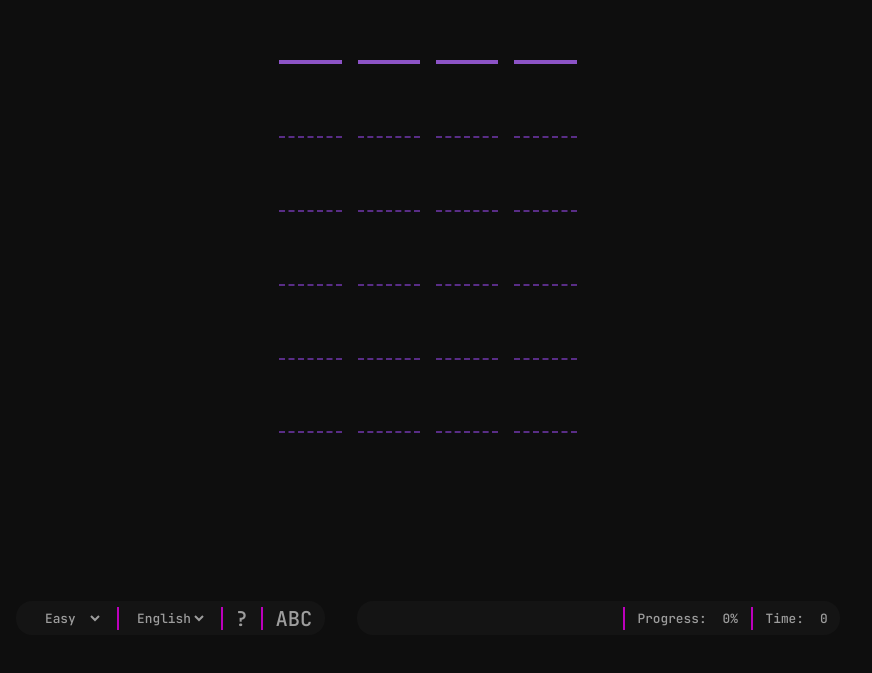
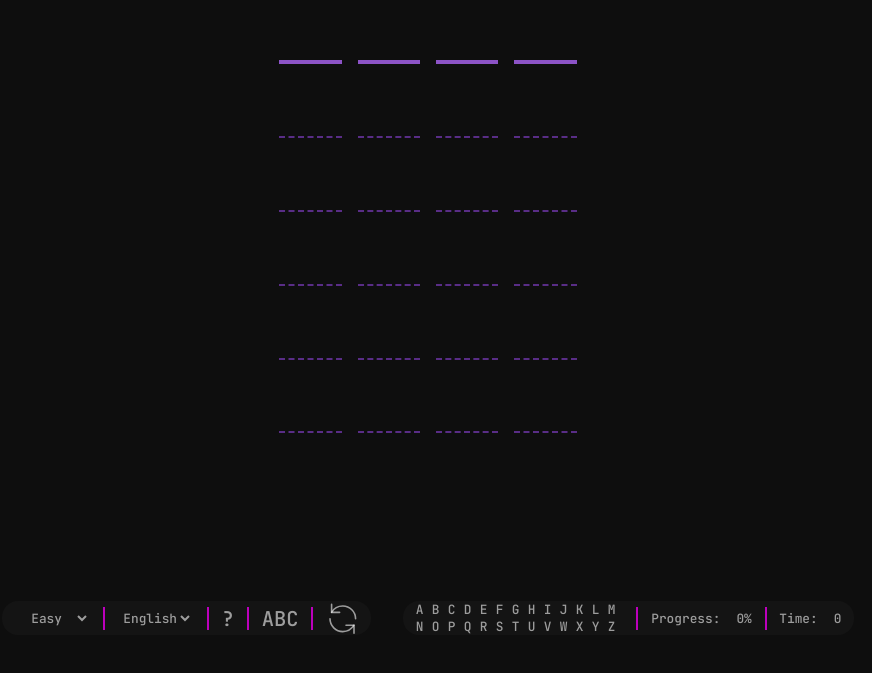
Before and after one commit to ZeSved/Wordie, a React (Vite) app: page / in a window 1280 px wide. Shown: the part 101-774 px from the top of the page, without its empty margins (212-1084 px from the left). Built offline with nearby package versions, Linux system fonts and the light colour scheme.

Commit message:
added regeneration button

```diff
--- a/src/App.tsx
+++ b/src/App.tsx
@@ -47,7 +47,6 @@ function App() {
 	const [intervalId, setIntervalId] = useState<number>(0)
 
 	const [showHints, setShowHints] = useState<boolean>(true)
-	const [showAlphabet, setShowAlphabet] = useState<boolean>(true)
 	const [indicate, setIndicate] = useState<Indicate>({
 		correct: [],
 		inWord: [],
@@ -123,8 +122,6 @@ function App() {
 					dispatch={dispatch}
 					showHints={showHints}
 					setShowHints={setShowHints}
-					showAlphabet={showAlphabet}
-					setShowAlphabet={setShowAlphabet}
 					indicate={indicate}
 				/>
 			</div>
--- /dev/null
+++ b/src/interaction/SVG.tsx
@@ -0,0 +1,21 @@
+export default function SVG({ color }: { color: string }) {
+	return (
+		<svg
+			height='32'
+			viewBox='0 0 20 20'
+			width='32'
+			xmlns='http://www.w3.org/2000/svg'>
+			<g
+				fill='none'
+				fill-rule='evenodd'
+				stroke={color}
+				stroke-linecap='round'
+				stroke-linejoin='round'
+				transform='translate(2 1)'>
+				<path d='m1.5 5.5c1.37786776-2.41169541 4.02354835-4 7-4 4.418278 0 8 3.581722 8 8m-1 4c-1.4081018 2.2866288-4.1175492 4-7 4-4.418278 0-8-3.581722-8-8' />
+				<path d='m6.5 5.5h-5v-5' />
+				<path d='m10.5 13.5h5v5' />
+			</g>
+		</svg>
+	)
+}
--- a/src/interaction/interaction.module.scss
+++ b/src/interaction/interaction.module.scss
@@ -25,6 +25,7 @@
 			background-color: transparent;
 			display: flex;
 			align-items: center;
+			cursor: pointer;
 
 			> img {
 				width: var(--gap);
--- a/src/interaction/interaction.tsx
+++ b/src/interaction/interaction.tsx
@@ -8,6 +8,7 @@ import Alphabet from '../progress/alphabet'
 import { Indicate } from '../App'
 
 import globe from '../public/1200px-Globe_icon.png'
+import SVG from './SVG'
 
 type Info = {
 	text: string
@@ -21,11 +22,10 @@ export default function Interaction({
 	dispatch,
 	showHints,
 	setShowHints,
-	showAlphabet,
-	setShowAlphabet,
 	indicate,
 }: InteractionProps) {
 	const [showWord, setShowWord] = useState<boolean>(true)
+	const [showAlphabet, setShowAlphabet] = useState<boolean>(true)
 
 	useEffect(() => {
 		newGame(dispatch, game)
@@ -39,7 +39,7 @@ export default function Interaction({
 		document.getElementById('selectLang')?.blur()
 	}, [game.difficulty, game.language])
 
-	const devMode = window.location.origin === 'http://localhost:5173l'
+	const devMode = window.location.origin === 'http://localhost:5173'
 	const hardMode = game.difficulty === 'extreme' || game.difficulty === 'hard'
 
 	const difficulties = ['Easy', 'Medium', 'Hard', 'Extreme']
@@ -75,6 +75,13 @@ export default function Interaction({
 			inputType: 'button',
 			displayText: 'ABC',
 		},
+		{
+			text: 'word',
+			func: () => newGame(dispatch, game),
+			inputType: 'button',
+			hasSvg: true,
+			canEnable: true,
+		},
 	]
 	const info: Info[] = [
 		{
@@ -97,7 +104,7 @@ export default function Interaction({
 	}
 
 	function handleDifficulty(currentTarget: HTMLSelectElement) {
-		if (currentTarget.id === 'selectDiff') {
+		if (currentTarget.id === 'difficulty') {
 			const newOption = currentTarget.value as Difficulty
 			dispatch({ type: 'set-difficulty', payload: newOption })
 			dispatch({
@@ -106,7 +113,7 @@ export default function Interaction({
 			})
 		}
 
-		if (currentTarget.id === 'selectLang') {
+		if (currentTarget.id === 'language') {
 			const newOption = currentTarget.value as Language
 			dispatch({ type: 'set-language', payload: newOption })
 			dispatch({
@@ -168,16 +175,26 @@ export default function Interaction({
 					) : (
 						<>
 							<button
-								onClick={() => {
-									b.setValue(!b.value)
-									dispatch({
-										type: 'set-toast',
-										payload: { text: `${b.value ? 'Hiding' : 'Showing'} ${b.text}.` },
-									})
-								}}
+								onClick={
+									b.func
+										? () => b.func
+										: () => {
+												b.setValue!(!b.value)
+												dispatch({
+													type: 'set-toast',
+													payload: {
+														text: `${
+															b.text === 'word' ? 'Regenerating' : b.value ? 'Hiding' : 'Showing'
+														} ${b.text}.`,
+													},
+												})
+										  }
+								}
 								id={b.text}
 								disabled={!b.canEnable}>
-								{b.displayText ? (
+								{b.hasSvg ? (
+									<SVG color='var(--secondary)' />
+								) : b.displayText ? (
 									<p>{b.displayText}</p>
 								) : (
 									<img
@@ -237,7 +254,5 @@ type InteractionProps = {
 	dispatch: React.Dispatch<Action>
 	showHints: boolean
 	setShowHints: React.Dispatch<React.SetStateAction<boolean>>
-	showAlphabet: boolean
-	setShowAlphabet: React.Dispatch<React.SetStateAction<boolean>>
 	indicate: Indicate
 }
--- a/src/interaction/radial.tsx
+++ b/src/interaction/radial.tsx
@@ -45,6 +45,7 @@ type DefaultValue = {
 	canEnable?: boolean
 	imgSrc?: string
 	displayText?: string
+	hasSvg?: boolean
 }
 
 export type InputBtn = DefaultValue &
@@ -56,7 +57,8 @@ export type InputBtn = DefaultValue &
 		  }
 		| {
 				inputType: 'button'
-				setValue: React.Dispatch<React.SetStateAction<boolean>>
-				value: boolean
+				setValue?: React.Dispatch<React.SetStateAction<boolean>>
+				value?: boolean
+				func?: () => void
 		  }
 	)
--- a/src/progress/alphabet.module.scss
+++ b/src/progress/alphabet.module.scss
@@ -1,9 +1,11 @@
 .main {
 	position: relative;
-	z-index: -1;
 	display: grid;
 	grid-template-columns: repeat(13, 1rem);
 
 	font-size: var(--gap-1);
-	padding-inline: 1rem;
+
+	> p {
+		color: var(--secondary);
+	}
 }
```
